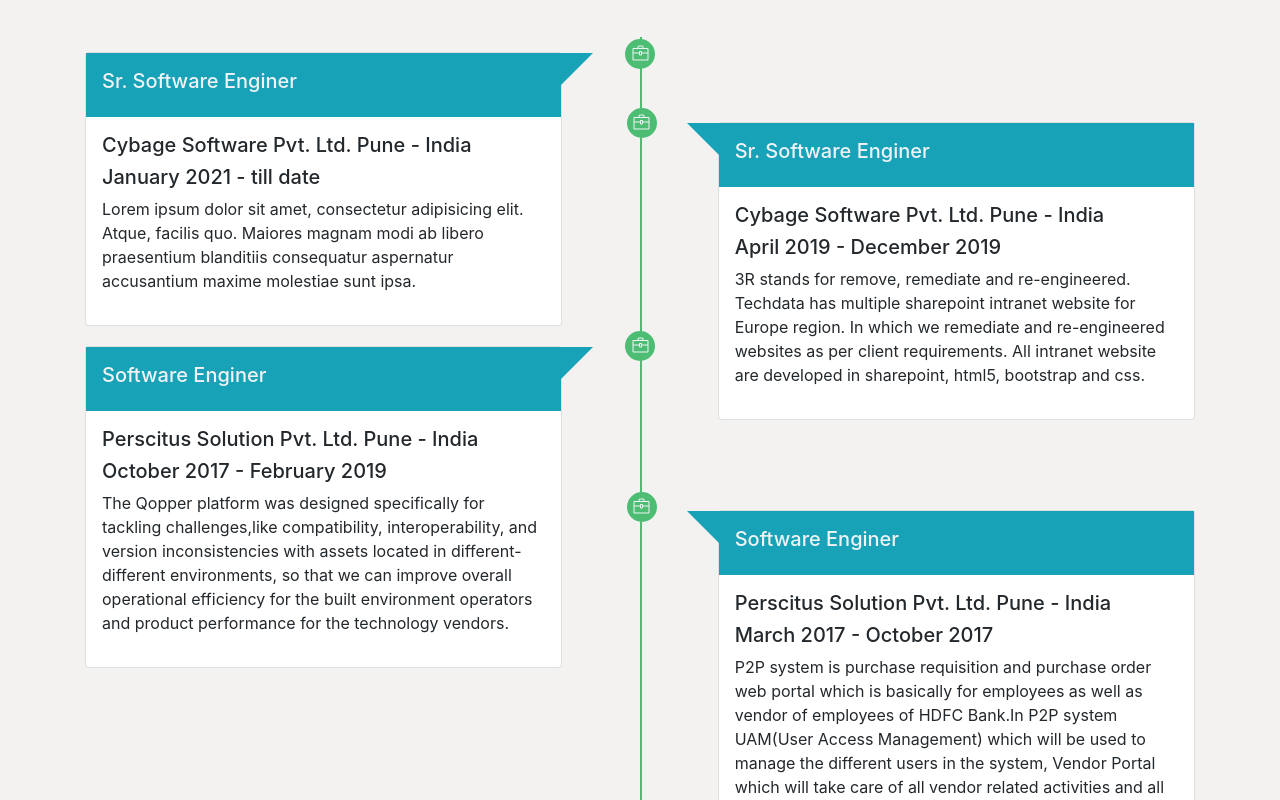
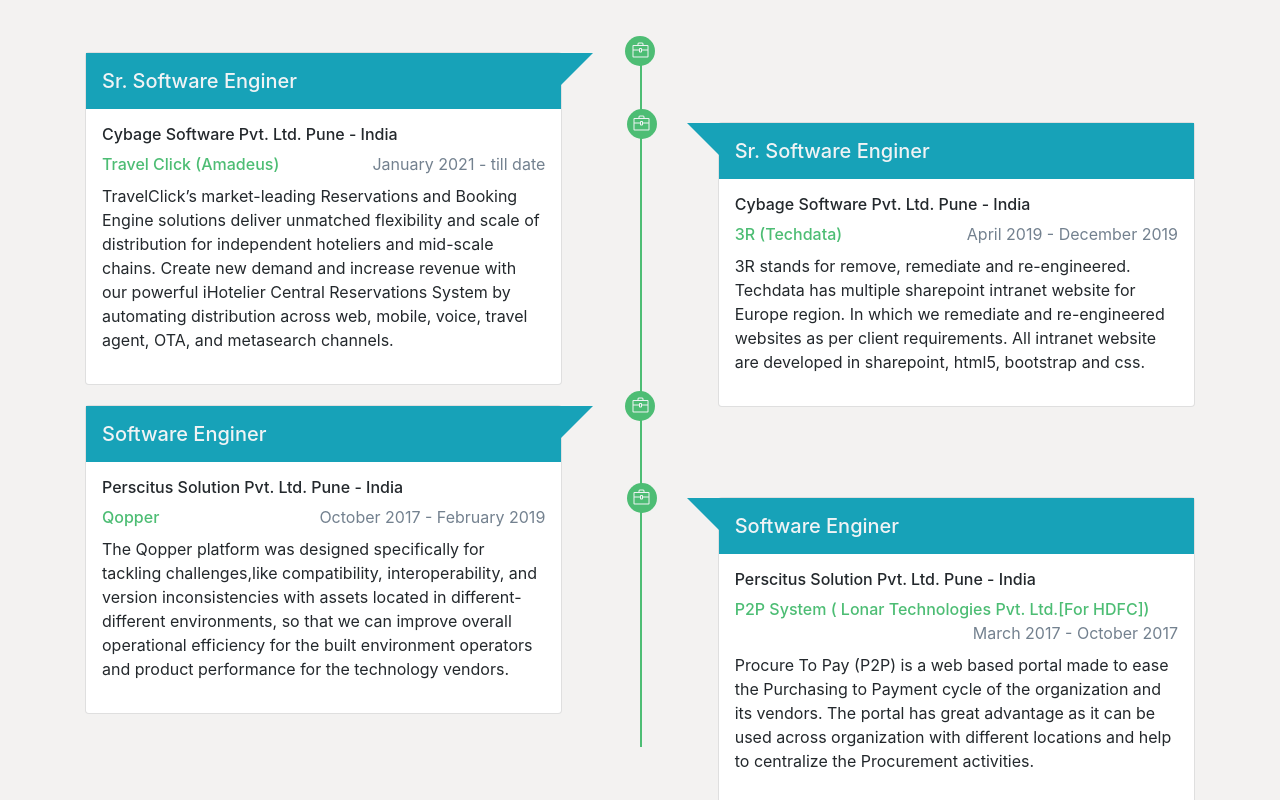
Before and after one commit to NageshAdhe/PORTFOLIO, a React (Create React App) app: page / in a window 1280 px wide. Shown: the part 560-1360 px from the top of the page. Built offline with nearby package versions, Linux system fonts and the light colour scheme.

Commit message:
content correction

```diff
--- a/src/app/resume/interest.jsx
+++ b/src/app/resume/interest.jsx
@@ -12,8 +12,9 @@
       const popover = (
         <Popover id="popover-basic">
           <Popover.Title as="h3" className={item.popOverClassName}>{item.popOverHeading}</Popover.Title>
-          <Popover.Content>
-          {item.description}
+          <Popover.Content  dangerouslySetInnerHTML={{ __html: item.description }}>
+          {/* {item.description} */}
+
           </Popover.Content>
         </Popover>
       );
--- a/src/app/resume/workExperience.jsx
+++ b/src/app/resume/workExperience.jsx
@@ -14,12 +14,16 @@
 
 
                 <div class="timeline-header">
-                    <h5 class="text-capitalize">{item.designation}</h5>
+                    <h5 class="text-capitalize m-0">{item.designation}</h5>
                 </div>
                 <div class="timeline-body">
-
-                <h5 class="">{item.company} - {item.country}</h5>
-                <h5 class="">{item.startDate} - {item.endDate}</h5>
+                <h6 class="">{item.company} - {item.country}</h6>
+                <div className="row">
+                <div className="col-12 mb-2">
+                <span class="h6 text-success">{item.project}</span>
+                <span class="float-right text-muted">{item.startDate} - {item.endDate}</span>
+                </div>
+                </div>
 
 
                 <p class="">
--- a/src/assets/data/interests.json
+++ b/src/assets/data/interests.json
@@ -5,7 +5,7 @@
         "title":"Movies",
         "icon":"",
         "img":"img/movies-marvel.jpg",
-        "description":"Description",
+        "description":"Watching movie is my best way to spend my leisure time. It can refresh my mind. I am huge fan of <strong>Marvel Cinematic</strong>. Ironman,Thor and Captain America are my favourites. I like to watch Action,Fictional,Sci-Fi and Comedy movies. Apart from movies I loves Web series also Like GOT,Big Bang Theory,Friends,Money Heist,Family Man,Sacred Games and so on. ",
         "popOverClassName":"bg-primary text-light",
         "popOverHeading":"Movies"
 
@@ -15,7 +15,7 @@
         "title":"Music",
         "icon":"",
         "img":"img/music-1.jpg",
-        "description":"Description",
+        "description":"I love to listen Bollywood songs of A.R. Rahman,Mohit Chauhan,Arijit Sing,Jubin Nautiyal, Neha kakkar, Shreya Ghoshal. Sometime I listen Old song of Kishor Kumar and other songs also.",
         "popOverClassName":"bg-primary text-light",
         "popOverHeading":"Music"
       },
@@ -24,7 +24,7 @@
         "title":"Photography",
         "icon":"",
         "img":"img/photography-2.jpg",
-        "description":"Description",
+        "description":"I always Like to capture the nature like Sunrise, Sunset, Sky Shades, Birds and moments with friends and family sometimes I do trekking with friend near pune and click some photos",
         "popOverClassName":"bg-primary text-light",
         "popOverHeading":"Photography"
       },
@@ -33,7 +33,7 @@
         "title":"Foody",
         "icon":"",
         "img":"img/foody-3.jpg",
-        "description":"Description",
+        "description":"I like Wadapav, extremly love love with chicken food. Sometimes I cook chicken food, not a good chef but friends says they like chicken cooked by me &#128540;. Love dishes like Puran Poli,Kande-baji,Msala Dosa,Panipuri,Jalebi,and so on.",
         "popOverClassName":"bg-primary text-light",
         "popOverHeading":"Foody"
       }
--- a/src/assets/data/workExperience.json
+++ b/src/assets/data/workExperience.json
@@ -7,7 +7,7 @@
           "country":"India",
           "startDate":"January 2021",
           "endDate":"till date",
-          "description":"Lorem ipsum dolor sit amet, consectetur adipisicing elit. Atque, facilis quo. Maiores magnam modi ab libero praesentium blanditiis consequatur aspernatur accusantium maxime molestiae sunt ipsa."
+          "description":"TravelClick’s market-leading Reservations and Booking Engine solutions deliver unmatched flexibility and scale of distribution for independent hoteliers and mid-scale chains. Create new demand and increase revenue with our powerful iHotelier Central Reservations System by automating distribution across web, mobile, voice, travel agent, OTA, and metasearch channels."
         },
         {
           "designation":"Sr. Software Enginer",
@@ -32,10 +32,10 @@
           "designation":"Software Enginer",
           "company":"Perscitus Solution Pvt. Ltd. Pune",
           "country":"India",
-          "project":"P2P System ( Lonar Consulting Service Pvt. Ltd.[For HDFC])",
+          "project":"P2P System ( Lonar Technologies Pvt. Ltd.[For HDFC])",
           "startDate":"March 2017",
           "endDate":"October 2017",
-          "description":"P2P system is purchase requisition and purchase order web portal which is basically for employees as well as vendor of employees of HDFC Bank.In P2P system UAM(User Access Management) which will be used to manage the different users in the system, Vendor Portal which will take care of all vendor related activities and all the masters which will be used in effect to Vendors and UAM in the system."
+          "description":"Procure To Pay (P2P) is a web based portal made to ease the Purchasing to Payment cycle of the organization and its vendors. The portal has great advantage as it can be used across organization with different locations and help to centralize the Procurement activities."
         }
 
       ]
```
